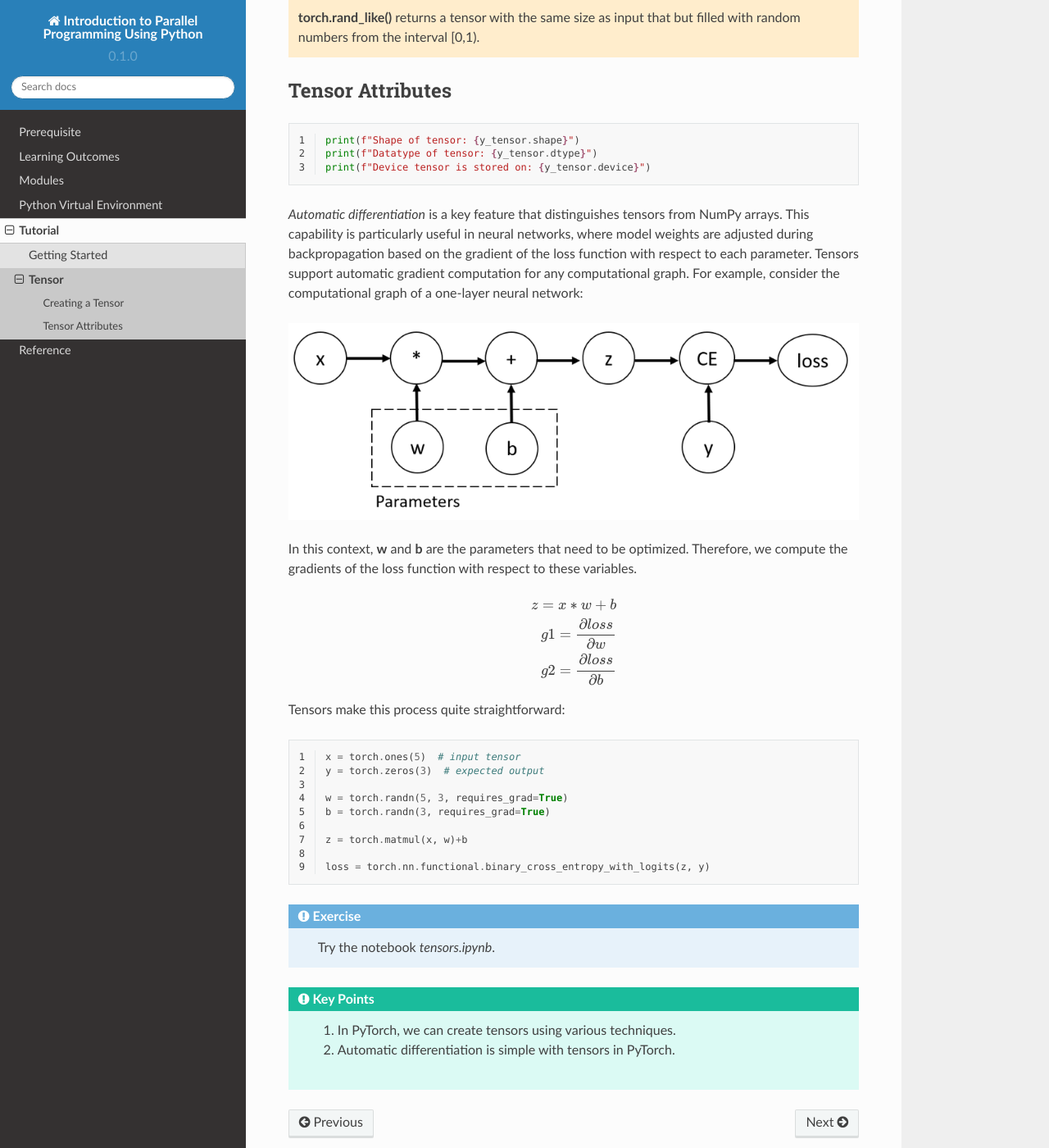
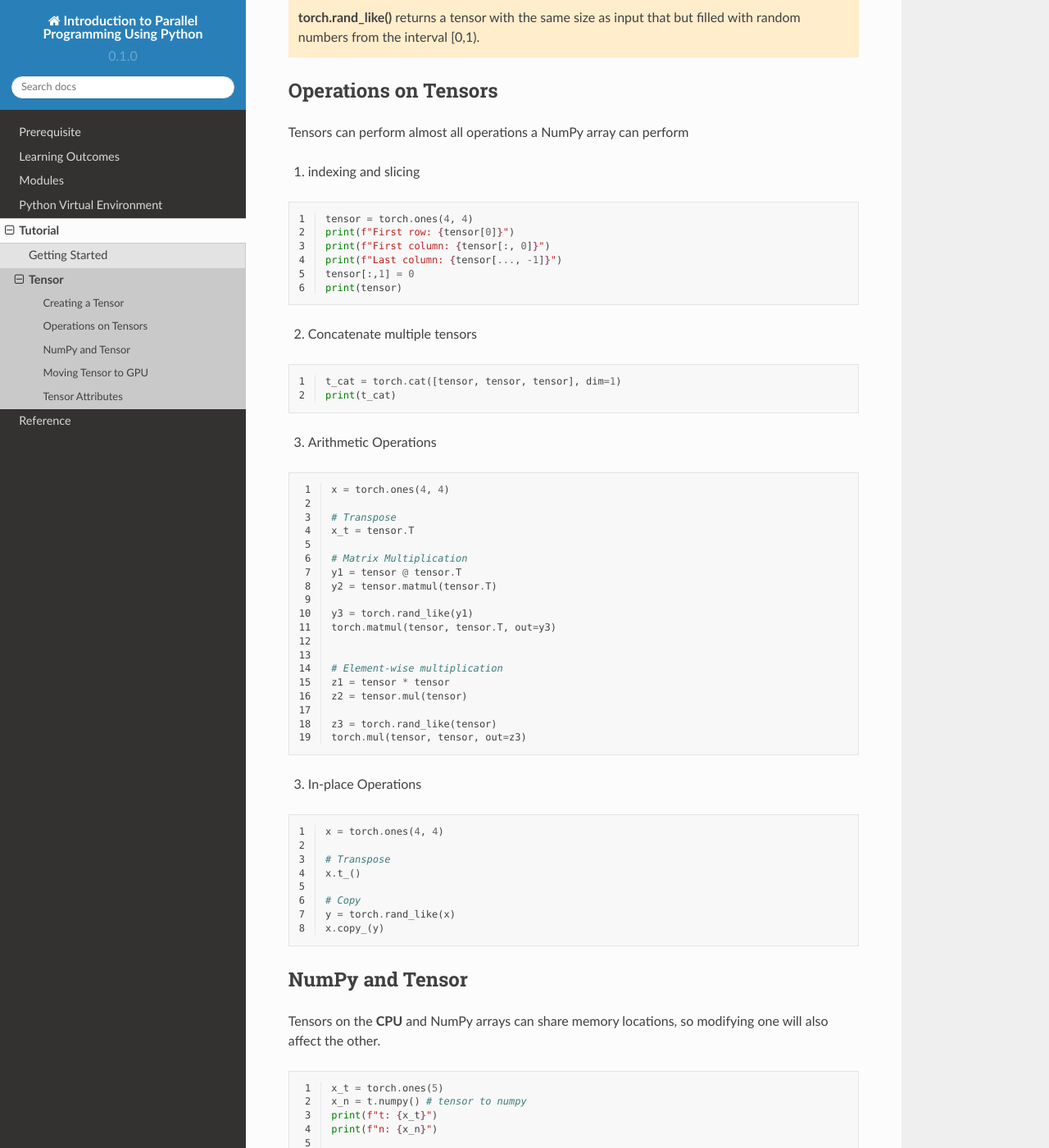
Before and after one commit to NCI900-Training-Organisation/intro-to-pytorch, a Sphinx documentation site: the page built from docs/source/tutorial/tensor.rst, in a window 1280 px wide and 1400 px high, scrolled down 1031 px. Shown: the whole window at 82% size. Built offline with Sphinx 7.4.7 and the Read the Docs theme 2.0.0, drawn with Linux system fonts in a browser that asks for light colours; some of the changed text lies outside the part shown.

Commit message:
numpy and tensor

```diff
--- a/docs/source/tutorial/tensor.rst
+++ b/docs/source/tutorial/tensor.rst
@@ -9,13 +9,14 @@ Tensor
 
         **Objectives:**
             #. Learn about tensors.
-            #. Learn the differences between a tensor and numpy array.
+            #. Learn the differences between a tensor and NumPy array.
 
 
 
 
 Tensors are specialized data structures used in PyTorch to represent model inputs, outputs, and parameters. While they are conceptually similar to
-arrays and matrices, they offer additional features such as support for hardware accelerators like GPUs and automatic differentiation.
+arrays and matrices, they offer additional features such as support for hardware accelerators like GPUs and
+automatic differentiation.
 
 Creating a Tensor
 *****************
@@ -30,13 +31,13 @@ A tensor can be created in multiple ways:
     data = [[1, 2],[3, 4]]
     x_tensor= torch.tensor(data)
 
-2. From Numpy
+2. From NumPy
 
 .. code-block:: python
     :linenos:
 
     x_np = np.array(data)
-    x_tensor = torch.from_numpy(x_np)
+    x_tensor = torch.from_NumPy(x_np)
 
 3. From another Tensor
 
@@ -50,7 +51,106 @@ A tensor can be created in multiple ways:
 .. admonition:: Explanation
    :class: attention
 
-   **torch.rand_like()** returns a tensor with the same size as input that but filled with random numbers from the interval [0,1).
+   **torch.rand_like()** returns a tensor with the same size as input that but filled with random numbers
+   from the interval [0,1).
+
+
+Operations on Tensors
+*********************
+
+Tensors can perform almost all operations a NumPy array can perform
+
+1.  indexing and slicing
+
+.. code-block:: python
+    :linenos:
+
+    tensor = torch.ones(4, 4)
+    print(f"First row: {tensor[0]}")
+    print(f"First column: {tensor[:, 0]}")
+    print(f"Last column: {tensor[..., -1]}")
+    tensor[:,1] = 0
+    print(tensor)
+
+2. Concatenate multiple tensors
+
+.. code-block:: python
+    :linenos:
+
+    t_cat = torch.cat([tensor, tensor, tensor], dim=1)
+    print(t_cat)
+
+
+3. Arithmetic Operations
+
+.. code-block:: python
+    :linenos:
+
+    x = torch.ones(4, 4)
+
+    # Transpose
+    x_t = tensor.T
+
+    # Matrix Multiplication
+    y1 = tensor @ tensor.T
+    y2 = tensor.matmul(tensor.T)
+
+    y3 = torch.rand_like(y1)
+    torch.matmul(tensor, tensor.T, out=y3)
+
+
+    # Element-wise multiplication
+    z1 = tensor * tensor
+    z2 = tensor.mul(tensor)
+
+    z3 = torch.rand_like(tensor)
+    torch.mul(tensor, tensor, out=z3)
+
+3. In-place Operations
+
+.. code-block:: python
+    :linenos:
+
+    x = torch.ones(4, 4)
+
+    # Transpose
+    x.t_()
+
+    # Copy
+    y = torch.rand_like(x)
+    x.copy_(y)
+
+NumPy and Tensor
+****************
+
+Tensors on the **CPU** and NumPy arrays can share memory locations, so modifying one will also affect
+the other.
+
+.. code-block:: python
+    :linenos:
+
+    x_t = torch.ones(5)
+    x_n = t.numpy() # tensor to numpy
+    print(f"t: {x_t}")
+    print(f"n: {x_n}")
+
+    x_t.add_(1)
+
+    print(f"t: {x_t}")
+    print(f"n: {x_n}")
+
+    y_n = np.ones(5)
+    y_t = torch.from_numpy(n) # numpy to tensor
+
+    np.add(n, 1, out=n)
+
+    print(f"t: {t}")
+    print(f"n: {n}")
+
+
+Moving Tensor to GPU
+*********************
+
 
 
 Tensor Attributes
@@ -99,6 +199,11 @@ Tensors make this process quite straightforward:
 
     loss = torch.nn.functional.binary_cross_entropy_with_logits(z, y)
 
+    loss.backward()
+    print(w.grad)
+    print(b.grad)
+
+
 
 .. admonition:: Exercise
    :class: todo
```
